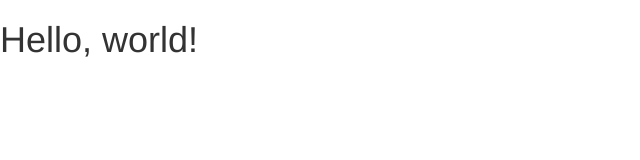
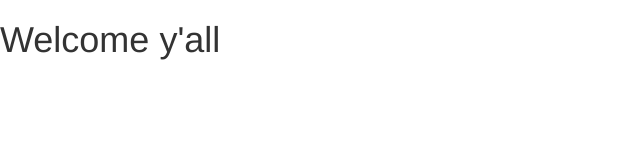
Before and after one commit to andreauhh/andreauhh.github.io, a plain HTML site: page index.html in a window 1280 px wide. Shown: the whole page, without its empty margins (0-640 px from the left). Drawn offline with nearby package versions, Linux system fonts and the light colour scheme.

Commit message:
Update index.html

```diff
--- a/index.html
+++ b/index.html
@@ -22,7 +22,7 @@
     <![endif]-->
   </head>
   <body>
-    <h1>Hello, world!</h1>
+    <h1>Welcome y'all</h1>
 
     <!-- jQuery (necessary for Bootstrap's JavaScript plugins) -->
     <script src="https://ajax.googleapis.com/ajax/libs/jquery/1.12.4/jquery.min.js"></script>
```
